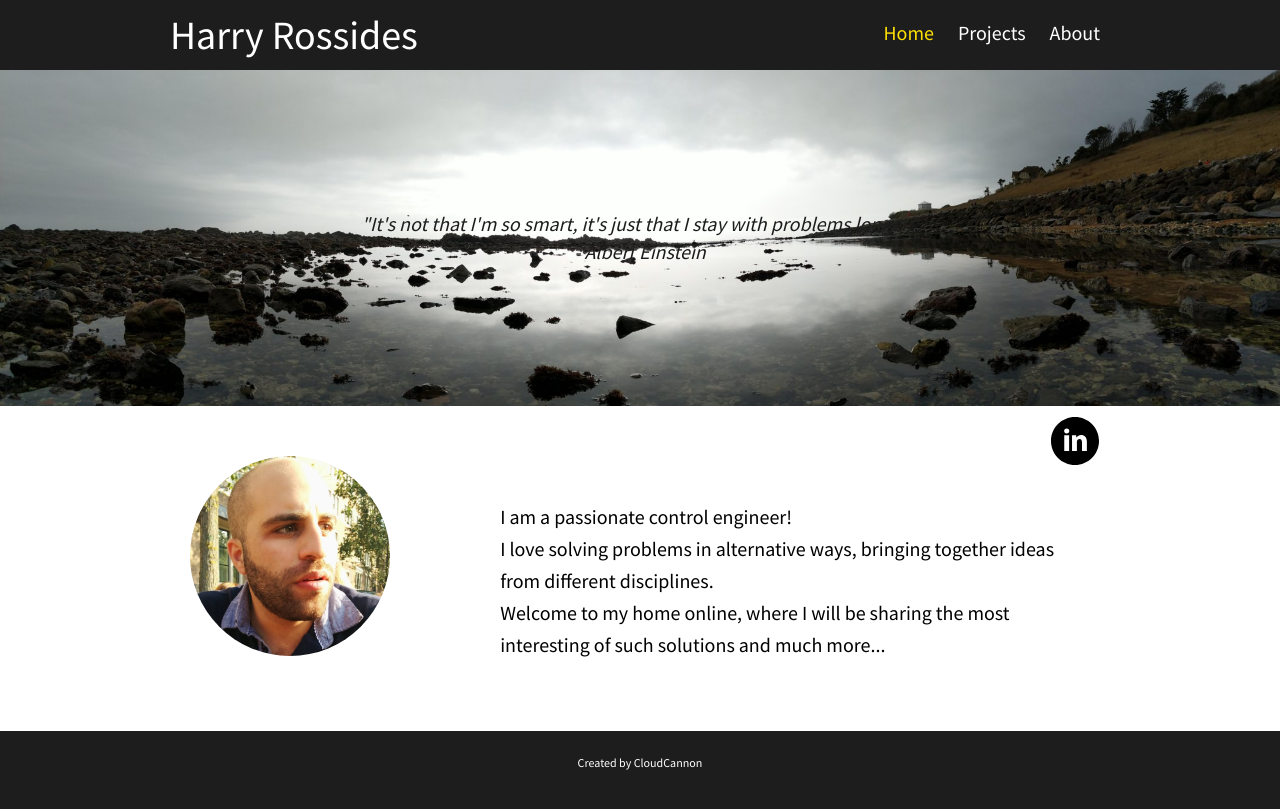
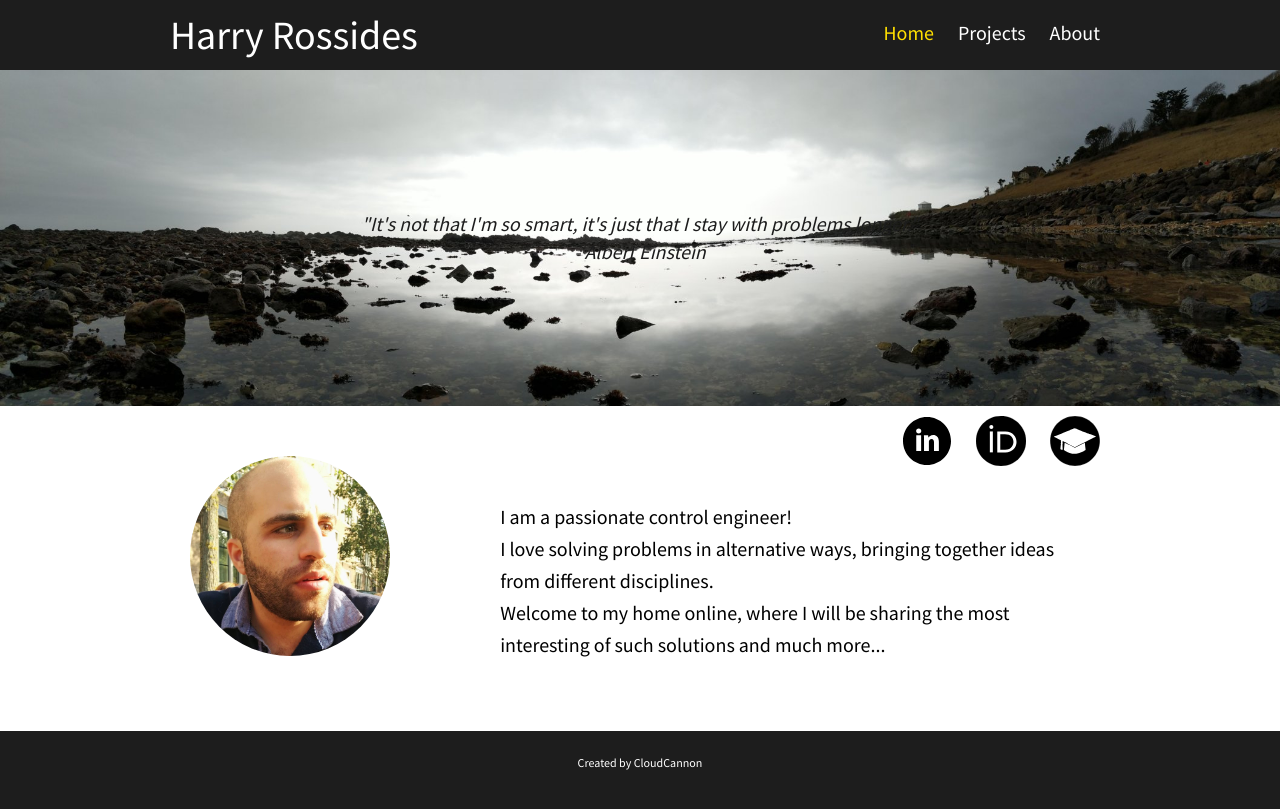
Before and after one commit to HarryRos/HarryRos.github.io, a Jekyll site: the page built from index.html, in a window 1280 px wide. Shown: the top 809 px of the page. Built offline with Jekyll 4.4.1, drawn with Linux system fonts in a browser that asks for light colours.

Commit message:
Added icons

```diff
--- a/index.html
+++ b/index.html
@@ -10,17 +10,27 @@ navigation_weight: 1
 </section>
 
 <div class="container">
-	<div style="text-align:center">
-		<nav class="main-nav">
+	<nav class="main-nav">
+		<div style="text-align:center">
 			<ul>
 				<li>
 					<a href="https://www.linkedin.com/in/charalambos-rossides-31b808124/">
 						<img class="ico-nav" src="/icons/linkedin_black_circle.svg" alt="Charalambos Rossides LinkedIn">
 					</a>
 				</li>
+				<li>
+					<a href="https://orcid.org/0000-0002-7547-0256">
+						<img class="ico-nav" src="/icons/ORCID_black_circle.svg" alt="Charalambos Rossides ORCID">
+					</a>
+				</li>
+				<li>
+					<a href="https://www.southampton.ac.uk/engineering/postgraduate/research_students/cr1v16.page?">
+						<img class="ico-nav" src="/icons/uni_black_circle.svg" alt="Charalambos Rossides University Of Southampton">
+					</a>
+				</li>
 			</ul>
-		</nav>
-	</div>
+		</div>
+	</nav>
 </div>
 
 <div class="container">
```
